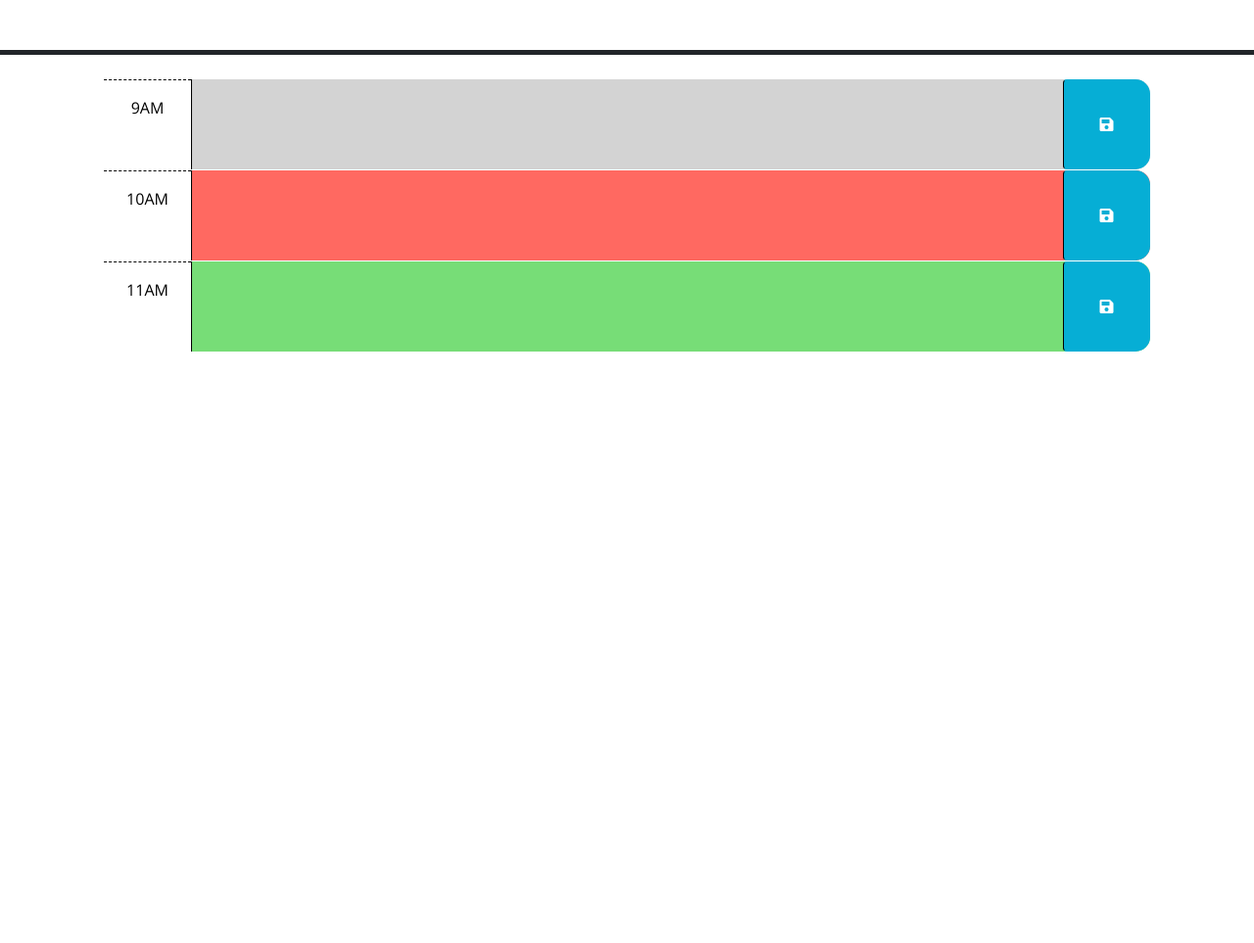
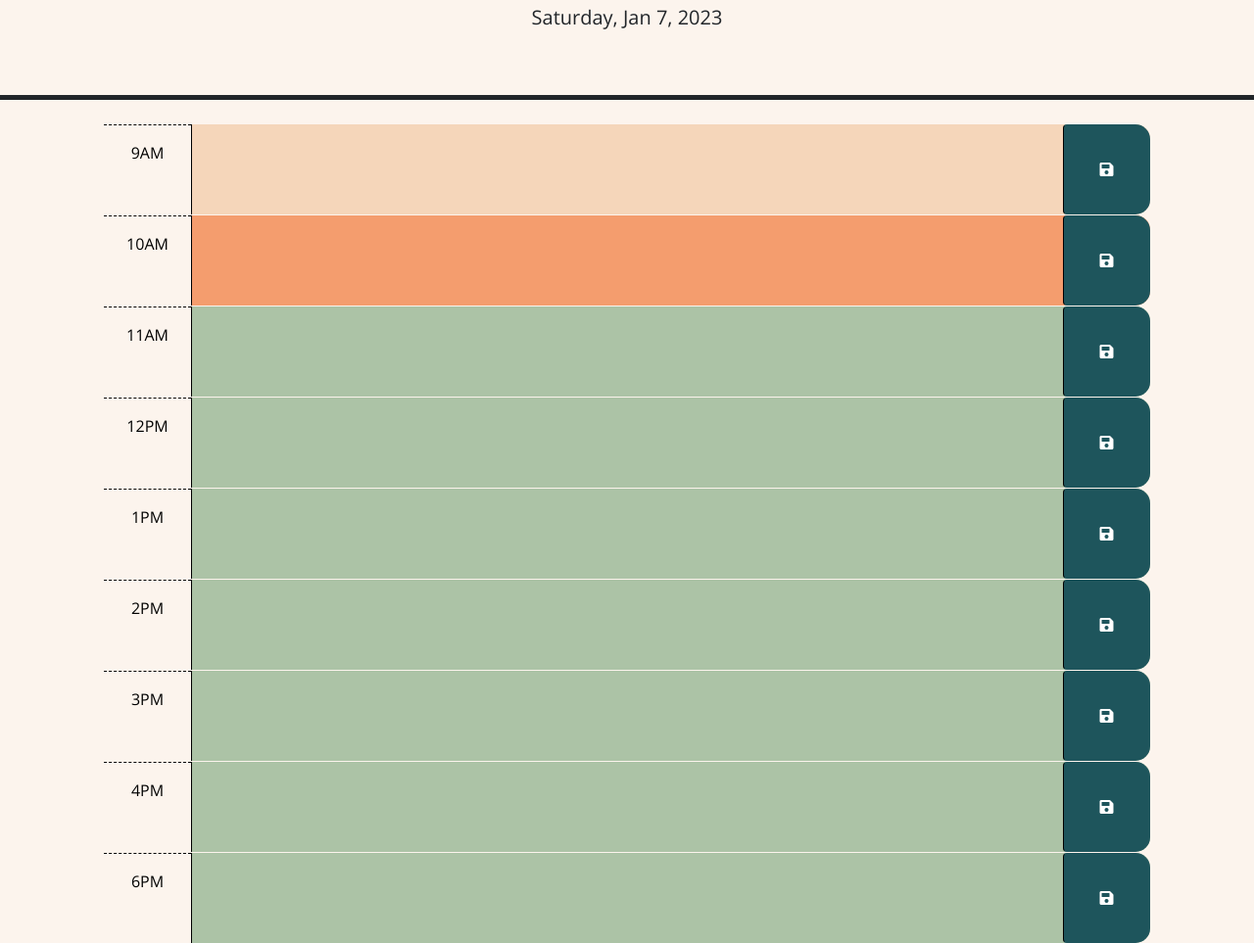
Before and after one commit to Mayalynn96/today-and-now, a plain HTML site: page index.html in a window 1280 px wide. Shown: the part 176-1139 px from the top of the page at 98% size. Before the commit the page ends 800 px from the top, so only its background shows below. Drawn offline with nearby package versions, Linux system fonts and the light colour scheme.

Commit message:
added date in header

```diff
--- a/index.html
+++ b/index.html
@@ -66,6 +66,54 @@
         </button>
       </div>
 
+      <div id="hour-11" class="row time-block future">
+        <div class="col-2 col-md-1 hour text-center py-3">12PM</div>
+        <textarea class="col-8 col-md-10 description" rows="3"> </textarea>
+        <button class="btn saveBtn col-2 col-md-1" aria-label="save">
+          <i class="fas fa-save" aria-hidden="true"></i>
+        </button>
+      </div>
+
+      <div id="hour-11" class="row time-block future">
+        <div class="col-2 col-md-1 hour text-center py-3">1PM</div>
+        <textarea class="col-8 col-md-10 description" rows="3"> </textarea>
+        <button class="btn saveBtn col-2 col-md-1" aria-label="save">
+          <i class="fas fa-save" aria-hidden="true"></i>
+        </button>
+      </div>
+
+      <div id="hour-11" class="row time-block future">
+        <div class="col-2 col-md-1 hour text-center py-3">2PM</div>
+        <textarea class="col-8 col-md-10 description" rows="3"> </textarea>
+        <button class="btn saveBtn col-2 col-md-1" aria-label="save">
+          <i class="fas fa-save" aria-hidden="true"></i>
+        </button>
+      </div>
+
+      <div id="hour-11" class="row time-block future">
+        <div class="col-2 col-md-1 hour text-center py-3">3PM</div>
+        <textarea class="col-8 col-md-10 description" rows="3"> </textarea>
+        <button class="btn saveBtn col-2 col-md-1" aria-label="save">
+          <i class="fas fa-save" aria-hidden="true"></i>
+        </button>
+      </div>
+
+      <div id="hour-11" class="row time-block future">
+        <div class="col-2 col-md-1 hour text-center py-3">4PM</div>
+        <textarea class="col-8 col-md-10 description" rows="3"> </textarea>
+        <button class="btn saveBtn col-2 col-md-1" aria-label="save">
+          <i class="fas fa-save" aria-hidden="true"></i>
+        </button>
+      </div>
+
+      <div id="hour-11" class="row time-block future">
+        <div class="col-2 col-md-1 hour text-center py-3">6PM</div>
+        <textarea class="col-8 col-md-10 description" rows="3"> </textarea>
+        <button class="btn saveBtn col-2 col-md-1" aria-label="save">
+          <i class="fas fa-save" aria-hidden="true"></i>
+        </button>
+      </div>
+
     <script src="https://code.jquery.com/jquery-3.4.1.min.js"></script>
     <script
       src="https://cdn.jsdelivr.net/npm/dayjs@1.11.3/dayjs.min.js"
--- a/script.js
+++ b/script.js
@@ -18,6 +18,9 @@ $(function () {
   // TODO: Add code to get any user input that was saved in localStorage and set
   // the values of the corresponding textarea elements. HINT: How can the id
   // attribute of each time-block be used to do this?
-  //
-  // TODO: Add code to display the current date in the header of the page.
+
+  // Code to display the current date in the header of the page.
+  var today = dayjs().format("dddd, MMM D, YYYY")
+  document.getElementById("currentDay").textContent = today;
+
 });
--- a/style.css
+++ b/style.css
@@ -1,6 +1,7 @@
 body {
   font-family: 'Open Sans', sans-serif;
   font-size: 16px;
+  background-color: #FCF4ED;
 }
 
 textarea {
@@ -21,27 +22,27 @@ textarea {
 }
 
 .row {
-  border-top: 1px solid white;
+  border-top: 1px solid #fcf4ed;
 }
 
 .hour {
-  background-color: #ffffff;
+  background-color: #FCF4ED;
   color: #000000;
   border-top: 1px dashed #000000;
 }
 
 .past {
-  background-color: #d3d3d3;
+  background-color: #F5D6BA;
   color: white;
 }
 
 .present {
-  background-color: #ff6961;
+  background-color: #F49D6E;
   color: white;
 }
 
 .future {
-  background-color: #77dd77;
+  background-color: #ACC3A6;
   color: white;
 }
 
@@ -49,7 +50,7 @@ textarea {
   border-left: 1px solid black;
   border-top-right-radius: 15px;
   border-bottom-right-radius: 15px;
-  background-color: #06aed5;
+  background-color: #1E555C;
   color: white;
 }
 
```
